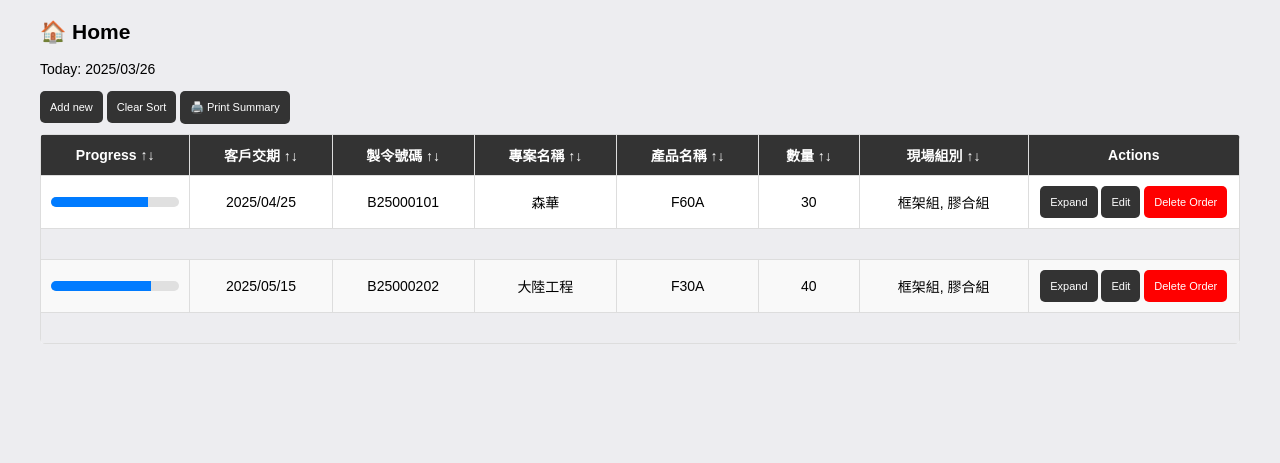
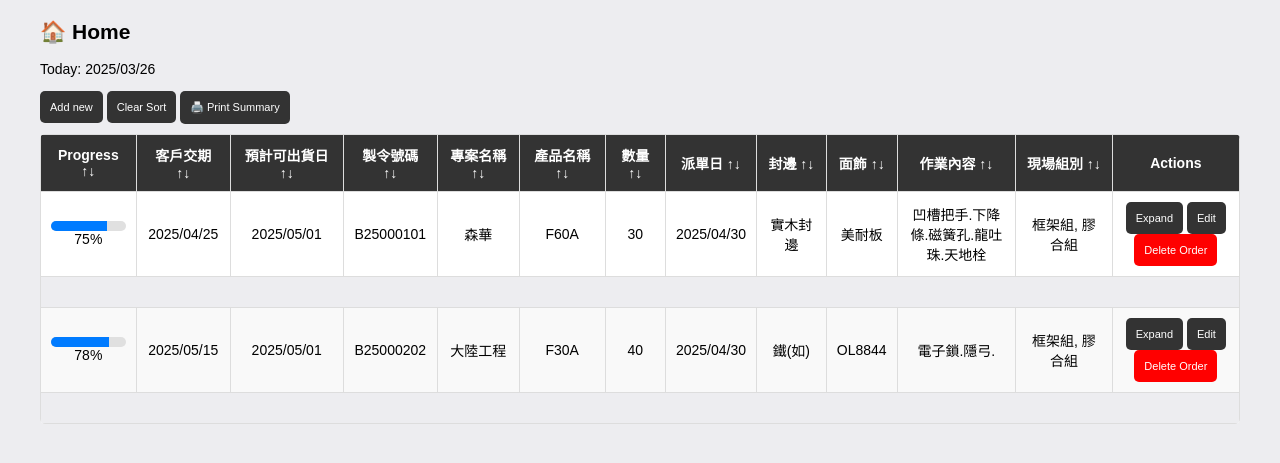
Before and after one commit to rfih/ERP-website-meanhome, a Flask app: page / in a window 1280 px wide. Shown: the part 58-521 px from the top of the page. Run offline with Flask 3, Linux system fonts and the light colour scheme.

Commit message:
progress bar, add columns

```diff
--- a/app.py
+++ b/app.py
@@ -7,11 +7,16 @@ app = Flask(__name__)
 orders = [
     {
         "id": 1,
-        "delivery_date": "2025/04/25",
+        "demand_date": "2025/04/25",
+        "delivery": "2025/05/01",
         "manufacture_code": "B25000101",
         "customer": "森華",
         "product": "F60A",
         "quantity": 30,
+        "datecreate": "2025/04/30",
+        "fengbian": "實木封邊",
+        "wallpaper": "美耐板",
+        "jobdesc": "凹槽把手.下降條.磁簧孔.龍吐珠.天地栓",
         "stations": ["框架組", "膠合組"],
         "active_groups": ["框架組", "膠合組"],
         "sub_tasks": [
@@ -43,11 +48,16 @@ orders = [
     },
     {
         "id": 2,
-        "delivery_date": "2025/05/15",
+        "demand_date": "2025/05/15",
+        "delivery": "2025/05/01",
         "manufacture_code": "B25000202",
         "customer": "大陸工程",
         "product": "F30A",
         "quantity": 40,
+        "datecreate": "2025/04/30",
+        "fengbian": "鐵(如)",
+        "wallpaper": "OL8844",
+        "jobdesc": "電子鎖.隱弓.",
         "stations": ["框架組", "膠合組"],
         "active_groups": ["框架組", "膠合組"],
         "sub_tasks": [
@@ -126,11 +136,16 @@ def add_order():
     data = request.json
     new_order = {
         "id": len(orders) + 1,
-        "delivery_date": data["delivery_date"],
+        "demand_date": data["demand_date"],
+        "delivery": data["delivery"],
         "manufacture_code": data["manufacture_code"],
         "customer": data["customer"],
         "product": data["product"],
         "quantity": int(data["quantity"]),
+        "datecreate": data["datecreate"],
+        "fengbian": data["fengbian"],
+        "wallpaper": data["wallpaper"],
+        "jobdesc": data["jobdesc"],
         "active_groups": [],  # No active groups initially
         "sub_tasks": []
     }
@@ -254,7 +269,7 @@ def station_progress():
             if task["group"] == station:
                 filtered.append({
                     "order_id": order["id"],
-                    "delivery_date": order["delivery_date"],
+                    "demand_date": order["demand_date"],
                     "manufacture_code": order["manufacture_code"],
                     "customer": order["customer"],
                     "product": order["product"],
@@ -285,7 +300,7 @@ def update_order():
             order["manufacture_code"] = data["manufacture_code"]
             order["customer"] = data["customer"]
             order["product"] = data["product"]
-            order["delivery_date"] = data["delivery_date"]
+            order["demand_date"] = data["demand_date"]
             order["quantity"] = int(data["quantity"])
             return jsonify({"success": True})
     return jsonify({"success": False, "message": "Order not found"})
--- a/templates/index.html
+++ b/templates/index.html
@@ -153,6 +153,10 @@
             height: 8px;
           }
 
+          .print-progress {
+            display: inline !important;
+          }
+
           td, th {
             font-size: 12px;
             padding: 6px;
@@ -182,12 +186,17 @@
 
         function submitOrder() {
             let mancode = document.getElementById("manufacture-code").value;
-            let project = document.getElementById("project-name").value;
+            let demand = document.getElementById("demand-date").value;
             let product = document.getElementById("product-name").value;
             let customer = document.getElementById("customer-name").value;
             let quantity = document.getElementById("quantity").value;
+            let delivery = document.getElementById("delivery").value;
+            let datecreate = document.getElementById("datecreate").value;
+            let fengbian = document.getElementById("fengbian").value;
+            let wallpaper = document.getElementById("wallpaper").value;
+            let jobdesc = document.getElementById("jobdesc").value;
 
-            if (!mancode || !project || !product || !customer || !quantity) {
+            if (!mancode || !demand || !product || !customer || !quantity || !fengbian || !wallpaper || !jobdesc) {
                 alert("All fields are required.");
                 return;
             }
@@ -200,7 +209,12 @@
                     customer: customer,
                     product: product,
                     quantity: parseInt(quantity),
-                    delivery_date: project
+                    demand_date: demand,
+                    delivery: delivery,
+                    datecreate: datecreate,
+                    fengbian: fengbian,
+                    wallpaper: wallpaper,
+                    jobdesc: jobdesc
                 })
             })
             .then(response => response.json())
@@ -243,6 +257,10 @@
             const fill = document.querySelector(`#task-progress-${taskId} .progress-fill`);
             const percent = (data.task.completed / data.task.quantity) * 100;
             if (fill) fill.style.width = `${percent}%`;
+            const progressText = fill?.parentElement?.nextElementSibling;
+            if (progressText && progressText.classList.contains('print-progress')) {
+              progressText.textContent = `${Math.floor(percent)}%`;
+            }
 
             document.getElementById(`task-remaining-${taskId}`).textContent = data.task.quantity - data.task.completed;
 
@@ -273,6 +291,10 @@
             if (orderProgress && totalQuantity > 0) {
               const percent = Math.min(100, (totalCompleted / totalQuantity) * 100);
               orderProgress.style.width = `${percent}%`;
+              const progressText = orderProgress?.parentElement?.nextElementSibling;
+              if (progressText && progressText.classList.contains('print-progress')) {
+                progressText.textContent = `${Math.floor(percent)}%`;
+              }
             }
           })
           .catch(error => {
@@ -617,8 +639,13 @@
           document.getElementById("edit-manufacture-code").value = order.manufacture_code;
           document.getElementById("edit-customer-name").value = order.customer;
           document.getElementById("edit-product-name").value = order.product;
-          document.getElementById("edit-delivery-date").value = order.delivery_date;
+          document.getElementById("edit-demand-date").value = order.demand_date;
+          document.getElementById("edit-delivery-date").value = order.delivery;
           document.getElementById("edit-quantity").value = order.quantity;
+          document.getElementById("edit-datecreate").value = order.datecreate;
+          document.getElementById("edit-fengbian").value = order.fengbian;
+          document.getElementById("edit-wallpaper").value = order.wallpaper;
+          document.getElementById("edit-jobdesc").value = order.jobdesc;
 
           openModal("editOrderModal");
         }
@@ -629,8 +656,13 @@
             manufacture_code: document.getElementById("edit-manufacture-code").value,
             customer: document.getElementById("edit-customer-name").value,
             product: document.getElementById("edit-product-name").value,
-            delivery_date: document.getElementById("edit-delivery-date").value,
+            demand_date: document.getElementById("edit-demand-date").value,
+            delivery: document.getElementById("edit-delivery-date").value,
             quantity: parseInt(document.getElementById("edit-quantity").value),
+            datecreate: document.getElementById("edit-datecreate").value,
+            fengbian: document.getElementById("edit-fengbian").value,
+            wallpaper: document.getElementById("edit-wallpaper").value,
+            jobdesc: document.getElementById("edit-jobdesc").value,
           };
 
           fetch("/update_order", {
@@ -643,11 +675,16 @@
               if (res.success) {
                 const row = document.querySelector(`tr[data-order-id='${data.order_id}']`);
                 if (row) {
-                  row.cells[1].textContent = data.delivery_date;
-                  row.cells[2].textContent = data.manufacture_code;
-                  row.cells[3].textContent = data.customer;
-                  row.cells[4].textContent = data.product;
-                  row.cells[5].textContent = data.quantity;
+                  row.cells[1].textContent = data.demand_date;
+                  row.cells[2].textContent = data.delivery;
+                  row.cells[3].textContent = data.manufacture_code;
+                  row.cells[4].textContent = data.customer;
+                  row.cells[5].textContent = data.product;
+                  row.cells[6].textContent = data.quantity;
+                  row.cells[7].textContent = data.datecreate;
+                  row.cells[8].textContent = data.fengbian;
+                  row.cells[9].textContent = data.wallpaper;
+                  row.cells[10].textContent = data.jobdesc;
                 }
 
                 const order = orders.find(o => o.id === data.order_id);
@@ -655,8 +692,13 @@
                   order.manufacture_code = data.manufacture_code;
                   order.customer = data.customer;
                   order.product = data.product;
-                  order.delivery_date = data.delivery_date;
+                  order.demand_date = data.demand_date;
+                  order.delivery = data.delivery;
                   order.quantity = data.quantity;
+                  order.datecreate = data.datacreate;
+                  order.fengbian = data.fengbian;
+                  order.wallpaper = data.wallpaper;
+                  order.jobdesc = data.jobdesc;
                 }
 
                 closeModal("editOrderModal");
@@ -742,6 +784,7 @@
               <div class="progress-bar" id="task-progress-${task.id}">
                 <div class="progress-fill" style="width: ${progressPercent}%"></div>
               </div>
+              <span class="print-progress">${progressPercent}%</span>
             </td>
             <td>${task.group}</td>
             <td>${task.quantity}</td>
@@ -797,11 +840,16 @@
             <tr>
                 <th onclick="sortTable(0)" data-label="Progress">Progress ↑↓</th>
                 <th onclick="sortTable(1)" data-label="客戶交期">客戶交期 ↑↓</th>
-                <th onclick="sortTable(2)" data-label="製令號碼">製令號碼 ↑↓</th>
-                <th onclick="sortTable(3)" data-label="專案名稱">專案名稱 ↑↓</th>
-                <th onclick="sortTable(4)" data-label="產品名稱 ">產品名稱 ↑↓</th>
-                <th onclick="sortTable(5)" data-label="數量">數量 ↑↓</th>
-                <th onclick="sortTable(6)" data-label="現場組別">現場組別 ↑↓</th>
+                <th onclick="sortTable(2)" data-label="預計可出貨日">預計可出貨日↑↓</th>
+                <th onclick="sortTable(3)" data-label="製令號碼">製令號碼 ↑↓</th>
+                <th onclick="sortTable(4)" data-label="專案名稱">專案名稱 ↑↓</th>
+                <th onclick="sortTable(5)" data-label="產品名稱 ">產品名稱 ↑↓</th>
+                <th onclick="sortTable(6)" data-label="數量">數量 ↑↓</th>
+                <th onclick="sortTable(7)" data-label="派單日">派單日 ↑↓</th>
+                <th onclick="sortTable(8)" data-label="封邊">封邊 ↑↓</th>
+                <th onclick="sortTable(9)" data-label="面飾">面飾 ↑↓</th>
+                <th onclick="sortTable(10)" data-label="作業內容">作業內容 ↑↓</th>
+                <th onclick="sortTable(11)" data-label="現場組別">現場組別 ↑↓</th>
                 <th>Actions</th>
             </tr>
         </thead>
@@ -814,12 +862,18 @@
                 <div class="progress-bar" id="order-progress-{{ order.id }}">
                     <div class="progress-fill" style="width: {{ percent }}%"></div>
                 </div>
+                <span class="print-progress">{{ ((total_completed / total_quantity * 100) | int) }}%</span>
             </td>
-            <td>{{ order.delivery_date }}</td>
+            <td>{{ order.demand_date }}</td>
+            <td>{{ order.delivery }}</td>
             <td>{{ order.manufacture_code}}</td>
             <td>{{ order.customer }}</td>
             <td>{{ order.product }}</td>
             <td>{{ order.quantity }}</td>
+            <td>{{ order.datecreate }}</td>
+            <td>{{ order.fengbian }}</td>
+            <td>{{ order.wallpaper }}</td>
+            <td>{{ order.jobdesc }}</td>
             <td>{{ order.active_groups | join(', ') }}</td>
             <td>
                 <button onclick="toggleDetails({{ order.id }})">Expand</button>
@@ -846,6 +900,7 @@
                             <div class="progress-bar" id="task-progress-{{ task.id }}">
                                 <div class="progress-fill" style="width: {{ (task.completed / task.quantity) * 100 }}%"></div>
                             </div>
+                            <span class="print-progress">{{ ((task.completed / task.quantity * 100) | int) }}%</span>
                         </td>
                         <td>{{ task.group }}</td>
                         <td>{{ task.quantity }}</td>
@@ -868,7 +923,7 @@
                 </table>
                 <button onclick="openModal('addTaskModal'); document.getElementById('task-order-id').value={{ order.id }}; openModal('addTaskModal');">Add Task</button>
             </td>
-            <tr class="separator-row"><td colspan="8" style="height: 10px; background: #ededf0;"></td></tr>
+            <tr class="separator-row"><td colspan="13" style="height: 10px; background: #ededf0;"></td></tr>
         </tr>
         {% endfor %}
     </table>
@@ -884,9 +939,19 @@
             <label>產品名稱</label>
             <input type="text" id="product-name" required>
             <label>客戶交期</label>
-            <input type="text" id="project-name" required>
+            <input type="text" id="demand-date" required>
+            <label>預計可出貨日</label>
+            <input type="text" id="delivery">
             <label>數量</label>
             <input type="number" id="quantity" required>
+            <label>派單日</label>
+            <input type="text" id="datecreate">
+            <label>封邊</label>
+            <input type="text" id="fengbian" required>
+            <label>面飾</label>
+            <input type="text" id="wallpaper" required>
+            <label>作業內容</label>
+            <input type="text" id="jobdesc" required>
             <button type="submit">Save</button>
         </form>
     </div>
@@ -899,8 +964,13 @@
         <label>製令號碼</label><input type="text" id="edit-manufacture-code">
         <label>專案名稱</label><input type="text" id="edit-customer-name">
         <label>產品名稱</label><input type="text" id="edit-product-name">
-        <label>交期</label><input type="text" id="edit-delivery-date">
+        <label>客戶交期</label><input type="text" id="edit-demand-date">
+        <label>預計可出貨日</label><input type="text" id="edit-delivery-date">
         <label>數量</label><input type="number" id="edit-quantity">
+        <label>派單日</label><input type="text" id="edit-datecreate">
+        <label>封邊</label><input type="text" id="edit-fengbian">
+        <label>面飾</label><input type="text" id="edit-wallpaper">
+        <label>作業內容</label><input type="text" id="edit-jobdesc">
         <button type="submit">Save</button>
       </form>
     </div>
--- a/templates/stations.html
+++ b/templates/stations.html
@@ -380,7 +380,7 @@
           <div class="progress-fill" style="width: {{ (item.task.completed / item.task.quantity) * 100 }}%"></div>
         </div>
       </td>
-      <td>{{ item.order.delivery_date }}</td>
+      <td>{{ item.order.demand_date }}</td>
       <td>{{ item.order.manufacture_code }}</td>
       <td>{{ item.order.customer }}</td>
       <td>{{ item.order.product }}</td>
```
